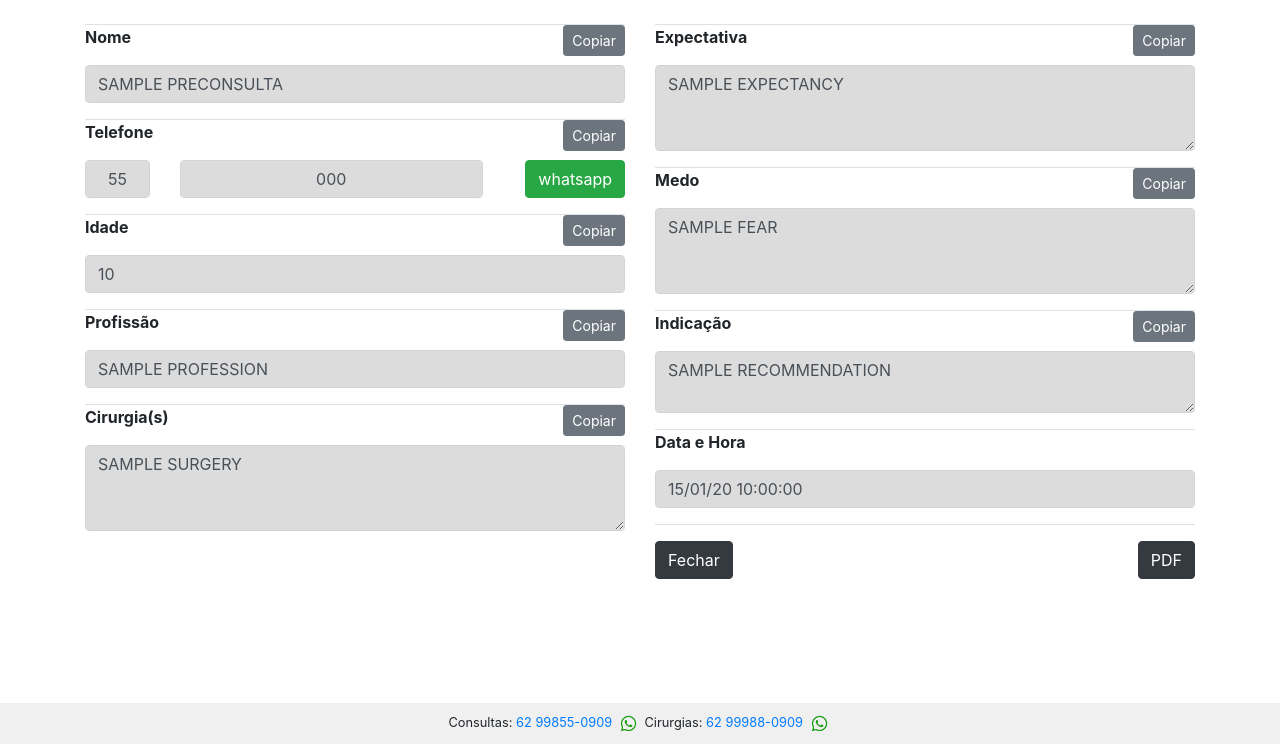
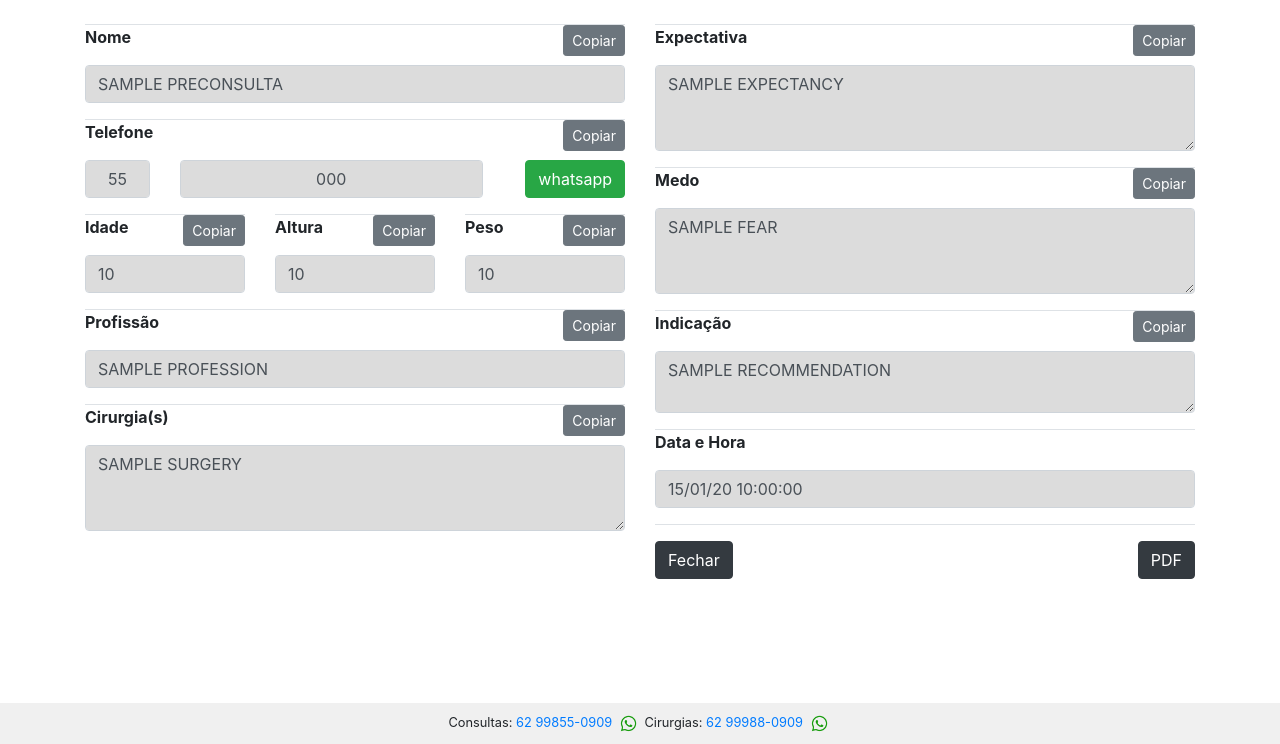
Before and after one commit to DENNISVAZ/clinical, a Django app: template preconsults/templates/preconsults/detalhe_preconsulta.html in a window 1280 px wide. Shown: the part 56-800 px from the top of the page. Run offline with Django 3.2, Linux system fonts and the light colour scheme; the template is opened without the code that fills it: most values are stand-ins (such as "Sample title", 1, 10 or a date in 2020); some libraries are stand-ins or nearby versions.

Commit message:
Include height preconsults

```diff
--- a/preconsults/models.py
+++ b/preconsults/models.py
@@ -6,6 +6,8 @@ class Preconsult(models.Model):
     name = models.CharField(max_length=100)
     phone = models.CharField(max_length=40)
     age = models.CharField(max_length=100)
+    height = models.CharField(max_length=100)
+    weight = models.CharField(max_length=100)
     profession = models.CharField(max_length=50)
     surgery = models.TextField(max_length=500)
     expectancy = models.TextField(max_length=1000)
--- a/preconsults/templates/preconsults/detalhe_preconsulta.html
+++ b/preconsults/templates/preconsults/detalhe_preconsulta.html
@@ -68,6 +68,8 @@
                 </div>
             </div>
             </p>
+            <div class="row">
+                <div class="col-sm">
                     <p class="text-black border-top">
                         <strong>
                             Idade
@@ -88,6 +90,52 @@
                             </div>
                         </div>
                     </p>
+                </div>
+                <div class="col-sm">
+                    <p class="text-black border-top">
+                        <strong>
+                            Altura
+                        </strong>
+                        {% if preconsulta.height %}
+                            <button class="btn btn-secondary btn-sm btn-sm float-right"
+                                    type="button" onclick="copiarTexto('{{preconsulta.height | upper}}')">
+                                Copiar
+                            </button>
+                        {% endif %}
+                    </p>
+                    <p class="text-black" style="background-color: rgba(220,220,220)">
+                        <div class="row">
+                            <div class="col-sm">
+                                <input class="form-control form-sm" readonly
+                                       style="background-color: rgba(220,220,220)"
+                                            type="text" value="{{ preconsulta.height | upper }}">
+                            </div>
+                        </div>
+                    </p>
+                </div>
+                <div class="col-sm">
+                    <p class="text-black border-top">
+                        <strong>
+                            Peso
+                        </strong>
+                        {% if preconsulta.weight %}
+                            <button class="btn btn-secondary btn-sm btn-sm float-right"
+                                    type="button" onclick="copiarTexto('{{preconsulta.weight | upper}}')">
+                                Copiar
+                            </button>
+                        {% endif %}
+                    </p>
+                    <p class="text-black" style="background-color: rgba(220,220,220)">
+                        <div class="row">
+                            <div class="col-sm">
+                                <input class="form-control form-sm" readonly
+                                       style="background-color: rgba(220,220,220)"
+                                            type="text" value="{{ preconsulta.weight | upper }}">
+                            </div>
+                        </div>
+                    </p>
+                </div>
+            </div>
             <p class="text-black border-top">
                 <strong>
                     Profissão
```
Also changed, not shown: preconsults/templates/preconsults/preconsultas.html (+23 -5 lines), preconsults/templates/preconsults/print_relatorio.html (+7 -17 lines), preconsults/views.py (+25 -2 lines), db.sqlite3, preconsults/migrations/0004_auto_20201219_1830.py (added). Lines whose indentation alone changed are shown as unchanged.
